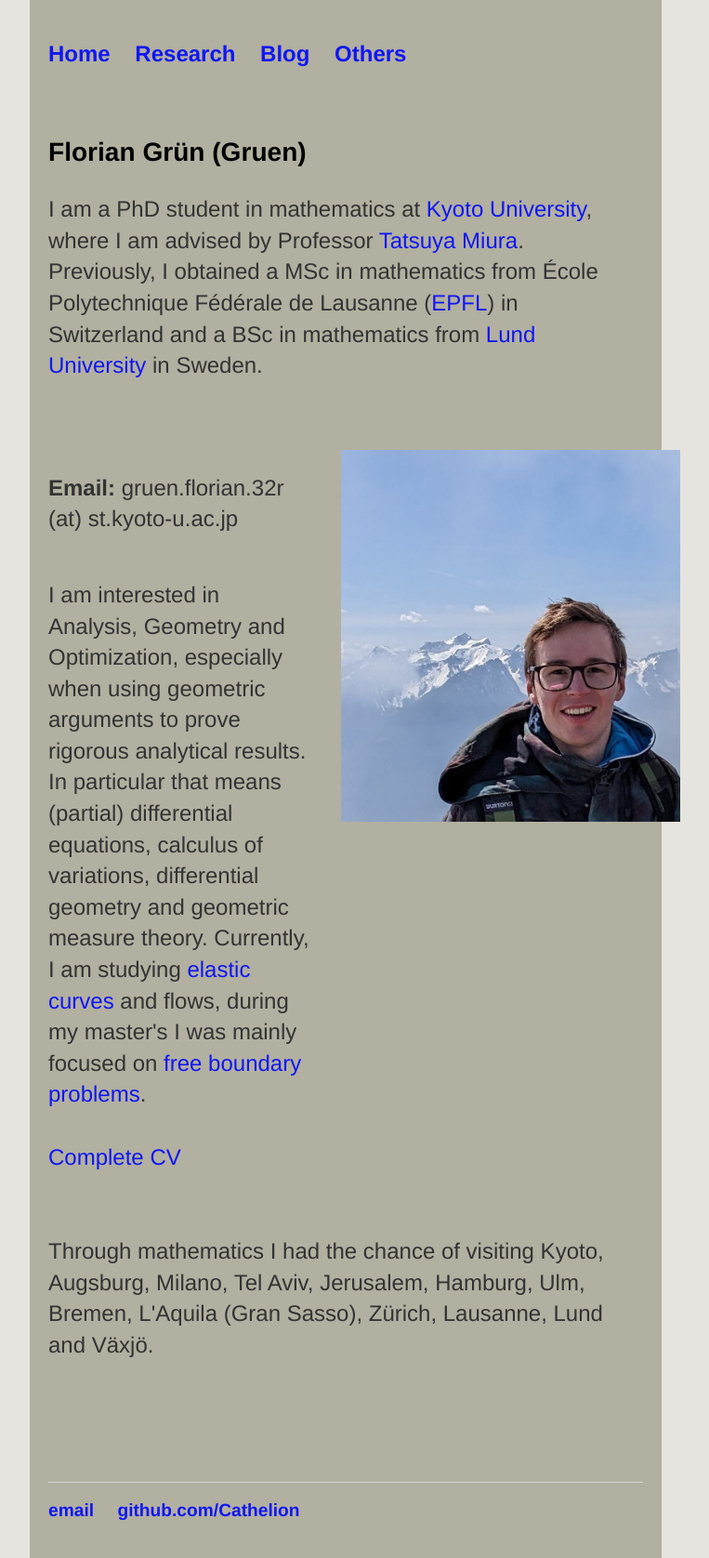
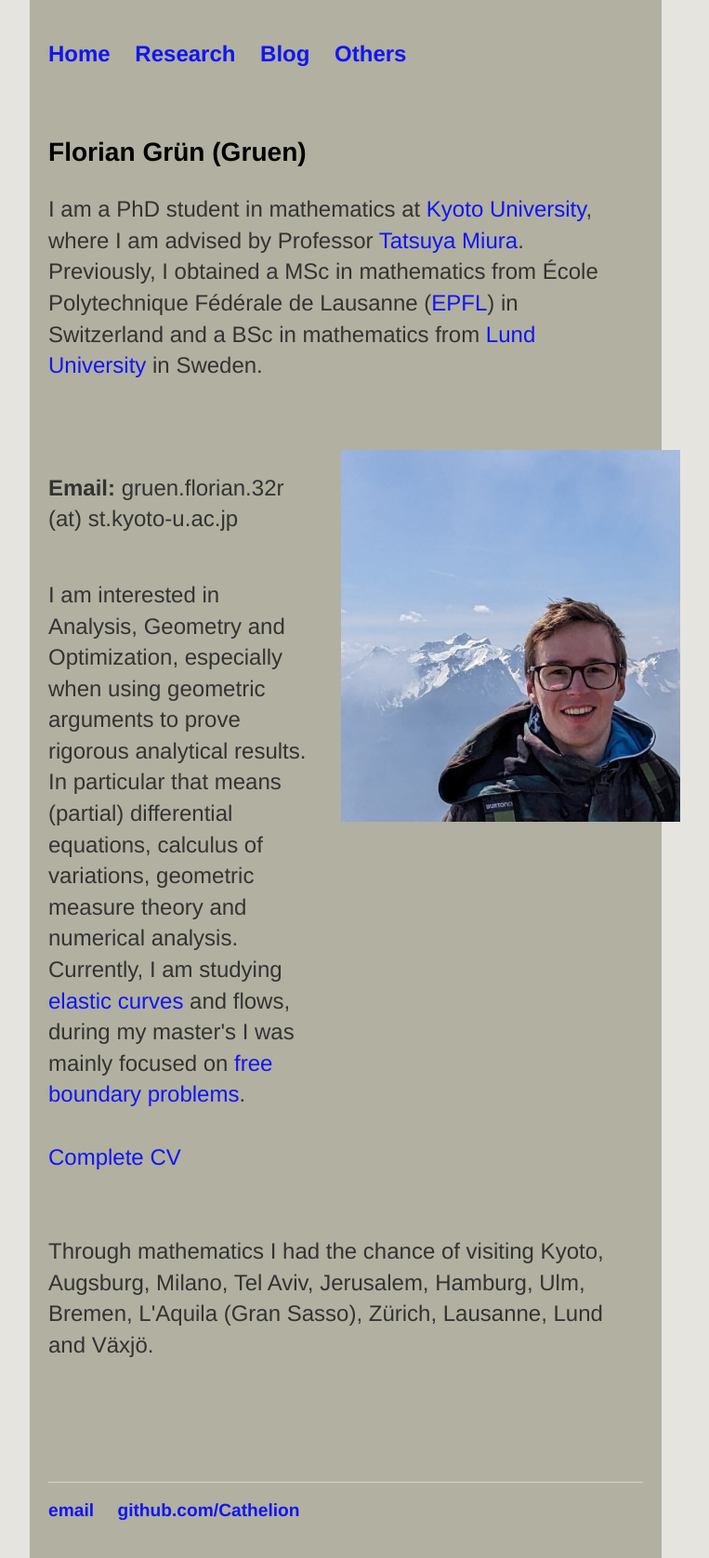
Before and after one commit to Cathelion/Cathelion.github.io, a Jekyll site: the page built from index.html, in a window 1280 px wide. Shown: the whole page at 93% size, without its empty margins (268-1031 px from the left). Built offline with Jekyll 4.4.1, drawn with Linux system fonts in a browser that asks for light colours.

Commit message:
Update index.html

```diff
--- a/index.html
+++ b/index.html
@@ -12,7 +12,7 @@
    <div class="img-container1">
       <p><b>Email: </b> gruen.florian.32r (at) st.kyoto-u.ac.jp   <br>
       </p>
-      <p>I am interested in Analysis, Geometry and Optimization, especially when using geometric arguments to prove rigorous analytical results. In particular that means (partial) differential equations, calculus of variations, differential geometry and geometric measure theory.
+      <p>I am interested in Analysis, Geometry and Optimization, especially when using geometric arguments to prove rigorous analytical results. In particular that means (partial) differential equations, calculus of variations, geometric measure theory and numerical analysis.
          Currently, I am studying <a href="https://en.wikipedia.org/wiki/Elastica_theory">elastic curves</a> and flows, during my master's I was mainly focused on <a href="https://en.wikipedia.org/wiki/Free_boundary_problem">free boundary problems</a>.  <br>
          <br>
          <a class="insidep" href="/CV.pdf">Complete CV</a>
```
